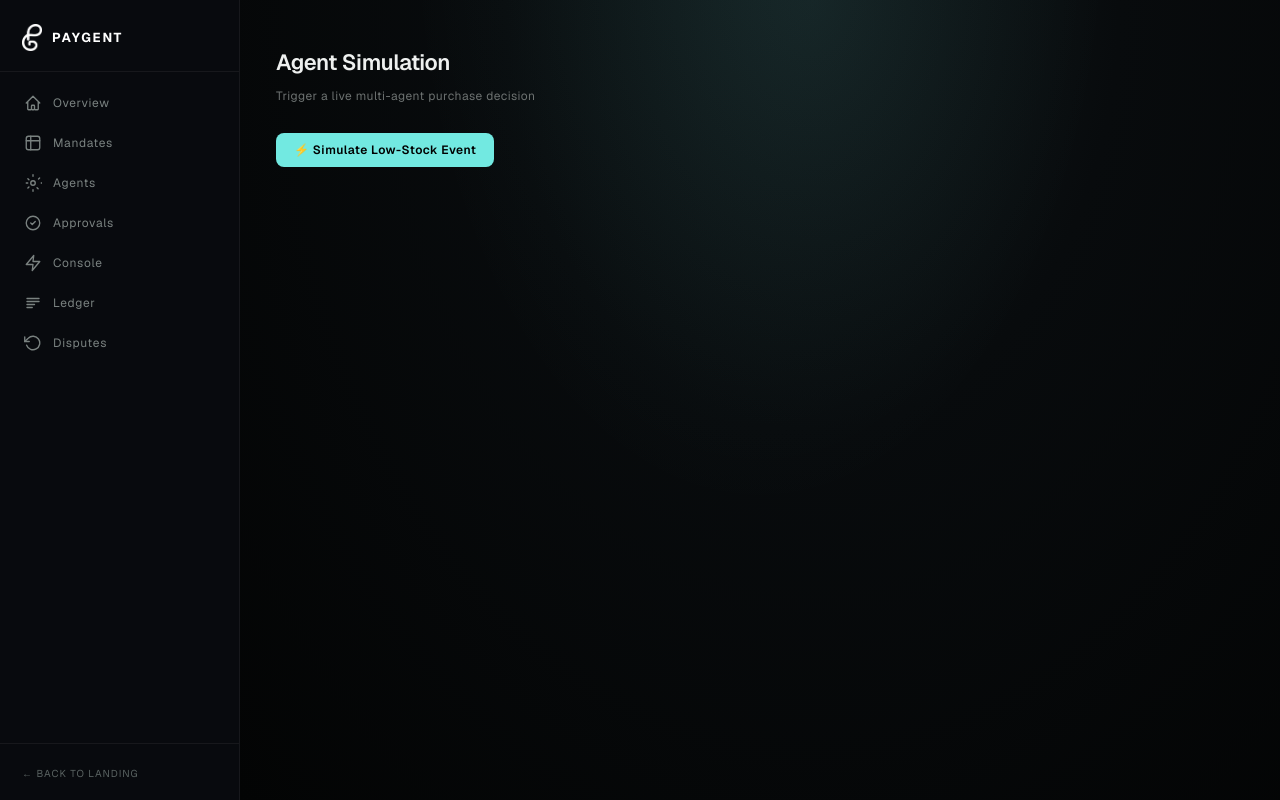
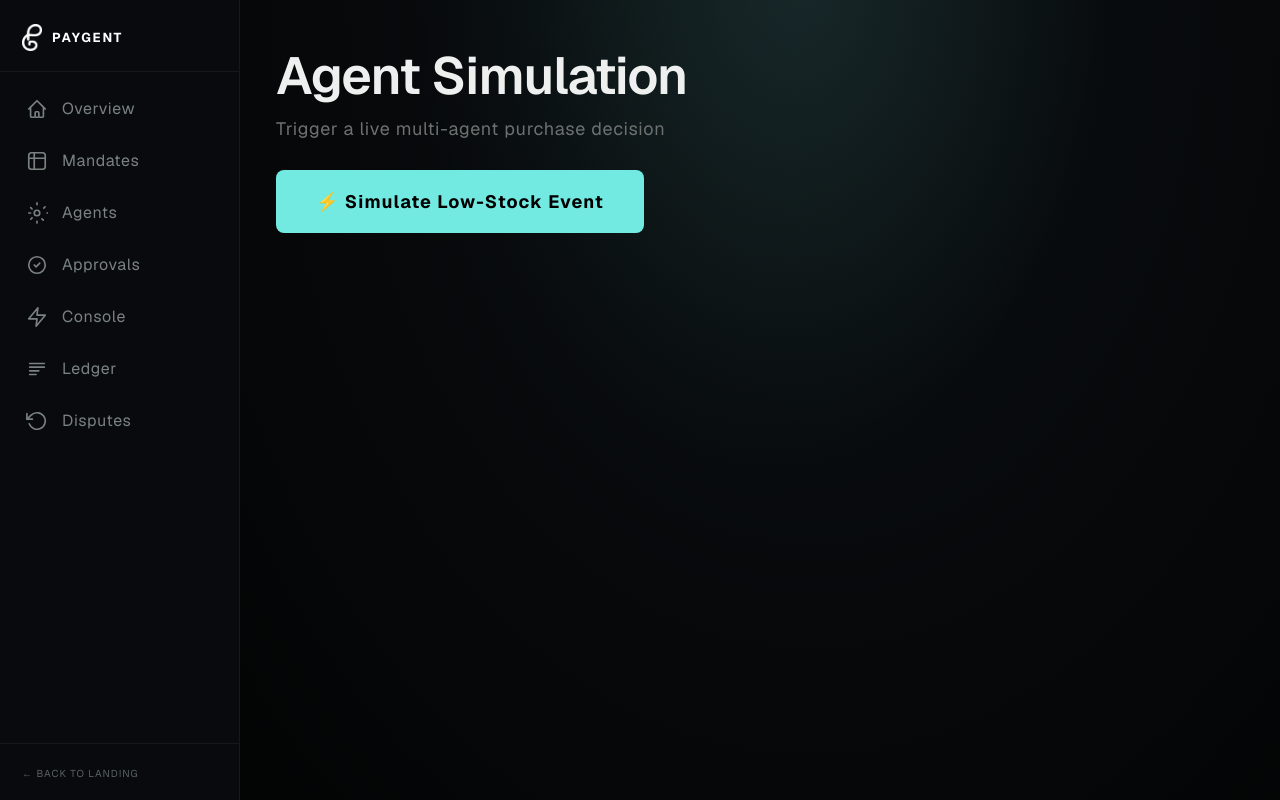
Before and after one commit to Rishabh-updh/PAYGENT, a Next.js app: page /dashboard/agent-sim in a window 1280 px wide. Built offline with nearby package versions, Linux system fonts and the light colour scheme; no server answers.

Commit message:
feat: enhance agent-sim UI presentation readability, randomize scenarios and add merchants

```diff
--- a/src/app/dashboard/agent-sim/page.tsx
+++ b/src/app/dashboard/agent-sim/page.tsx
@@ -1,9 +1,6 @@
 "use client";
 
 import { useState } from "react";
-
-// Drop this file at: src/app/dashboard/agent-sim/page.tsx in your PAYGENT project
-// It will then appear at /dashboard/agent-sim
 
 type DecideResult = {
   decision?: {
@@ -18,23 +15,41 @@ type DecideResult = {
   error?: string;
 };
 
+const LOW_STOCK_SCENARIOS = [
+  { scenario: "Toothpaste stock is at 0 units. Restock threshold is 5 units.", max_amount: 2000 },
+  { scenario: "Office Coffee beans are empty. Current stock: 0 packs, restock threshold: 3 packs.", max_amount: 1800 },
+  { scenario: "Printer Ink cartridge is at 0%. No replacement in inventory, restock threshold: 1 unit.", max_amount: 3500 },
+  { scenario: "A4 Paper bundles are out of stock. Current stock: 0 reams, restock threshold: 5 reams.", max_amount: 2200 },
+  { scenario: "Handwash dispensers are empty across all restrooms. Current stock: 0 bottles, restock threshold: 4 bottles.", max_amount: 1200 },
+];
+
+function pickRandomScenario() {
+  const base = LOW_STOCK_SCENARIOS[Math.floor(Math.random() * LOW_STOCK_SCENARIOS.length)];
+  // Randomize max_amount by ±20%
+  const jitter = 0.8 + Math.random() * 0.4;
+  return { ...base, max_amount: Math.round(base.max_amount * jitter) };
+}
+
 export default function AgentSimPage() {
   const [loading, setLoading] = useState(false);
   const [result, setResult] = useState<DecideResult | null>(null);
+  const [activeScenario, setActiveScenario] = useState<string | null>(null);
 
   const runAgent = async () => {
     setLoading(true);
     setResult(null);
+    const picked = pickRandomScenario();
+    setActiveScenario(picked.scenario);
     try {
       const res = await fetch("/api/agents/decide", {
         method: "POST",
         headers: { "Content-Type": "application/json" },
         body: JSON.stringify({
           agent_name: "ShopBot",
-          scenario: "Toothpaste stock is at 0 units, restock threshold is 5 units.",
-          mandate_id: "mnd_shopbot", // must match a real mandate id already in your store
-          merchants: ["blinkit.com", "zeptonow.com"],
-          max_amount: 2000,
+          scenario: picked.scenario,
+          mandate_id: "mnd_shopbot",
+          merchants: ["blinkit.com", "zeptonow.com", "amazon.in", "instamart.com"],
+          max_amount: picked.max_amount,
         }),
       });
       const json = (await res.json()) as DecideResult;
@@ -49,35 +64,47 @@ export default function AgentSimPage() {
     <>
       <div className="pg-page-header">
         <div>
-          <h1 className="pg-page-title">Agent Simulation</h1>
-          <div className="pg-page-subtitle">Trigger a live multi-agent purchase decision</div>
+          <h1 className="pg-page-title" style={{ fontSize: "clamp(36px, 5vw, 52px)" }}>Agent Simulation</h1>
+          <div className="pg-page-subtitle" style={{ fontSize: 18, marginTop: 6 }}>Trigger a live multi-agent purchase decision</div>
         </div>
       </div>
 
-      <button className="pg-btn pg-btn-primary" onClick={runAgent} disabled={loading}>
+      <button
+        className="pg-btn pg-btn-primary"
+        onClick={runAgent}
+        disabled={loading}
+        style={{ padding: "18px 40px", fontSize: 18, fontWeight: 700, letterSpacing: ".06em" }}
+      >
         {loading ? "Agents are reasoning…" : "⚡ Simulate Low-Stock Event"}
       </button>
 
-      {result?.error && <div className="pg-error" style={{ marginTop: 16 }}>{result.error}</div>}
+      {activeScenario && (
+        <div style={{ marginTop: 20, fontSize: 18, lineHeight: 1.6, fontFamily: "var(--font-geist-mono, monospace)" }}>
+          <span style={{ fontWeight: 700, color: "var(--cyan, #72e9e1)" }}>SCENARIO: </span>
+          <span style={{ color: "#e0e5e4" }}>{activeScenario}</span>
+        </div>
+      )}
+
+      {result?.error && <div className="pg-error" style={{ marginTop: 16, fontSize: 16 }}>{result.error}</div>}
 
       {result?.decision && (
-        <div className="pg-card" style={{ marginTop: 24, cursor: "default" }}>
+        <div className="pg-card" style={{ marginTop: 28, padding: 36, cursor: "default" }}>
           <div className="pg-card-header">
-            <div className="pg-card-title">Agent Reasoning</div>
+            <div className="pg-card-title" style={{ fontSize: 24, fontWeight: 600, color: "var(--cyan, #72e9e1)" }}>Agent Reasoning</div>
           </div>
-          <div className="pg-card-body" style={{ lineHeight: 1.8 }}>{result.decision.reasoning}</div>
-          <div className="pg-field">
-            <span className="pg-field-label">Decision</span>
-            <span className="pg-field-value">
+          <div className="pg-card-body" style={{ lineHeight: 1.9, fontSize: 17, color: "#c3d5d2", marginTop: 12 }}>{result.decision.reasoning}</div>
+          <div className="pg-field" style={{ marginTop: 20 }}>
+            <span className="pg-field-label" style={{ fontSize: 20, fontWeight: 600, color: "#e0e5e4" }}>Decision</span>
+            <span className="pg-field-value" style={{ fontSize: 17, lineHeight: 1.7 }}>
               {result.decision.should_purchase
                 ? `Buy ${result.decision.item} from ${result.decision.merchant} for ₹${((result.decision.price ?? 0) / 100).toFixed(2)}`
                 : "No purchase needed"}
             </span>
           </div>
           {result.executed && (
-            <div className="pg-field">
-              <span className="pg-field-label">Payment Result</span>
-              <span className="pg-field-value" style={{ fontFamily: "monospace", fontSize: 11 }}>
+            <div className="pg-field" style={{ marginTop: 16 }}>
+              <span className="pg-field-label" style={{ fontSize: 20, fontWeight: 600, color: "#e0e5e4" }}>Payment Result</span>
+              <span className="pg-field-value" style={{ fontFamily: "monospace", fontSize: 15, lineHeight: 1.7 }}>
                 {JSON.stringify(result.payment)}
               </span>
             </div>
--- a/src/app/dashboard/dashboard.css
+++ b/src/app/dashboard/dashboard.css
@@ -42,12 +42,12 @@
 .pg-nav-link {
   display: flex;
   align-items: center;
-  gap: 11px;
-  padding: 10px 14px;
+  gap: 14px;
+  padding: 13px 16px;
   border-radius: 8px;
   color: #7a8280;
-  font-size: 12px;
-  letter-spacing: .06em;
+  font-size: 16px;
+  letter-spacing: .04em;
   text-decoration: none;
   transition: background .15s, color .15s;
   cursor: pointer;
@@ -55,7 +55,7 @@
 .pg-nav-link:hover { background: rgba(255,255,255,.04); color: #c8cdcb; }
 .pg-nav-link.active { background: rgba(114,233,225,.08); color: var(--cyan, #72e9e1); }
 .pg-nav-link.active svg { color: var(--cyan, #72e9e1); }
-.pg-nav-link svg { width: 18px; height: 18px; flex-shrink: 0; }
+.pg-nav-link svg { width: 22px; height: 22px; flex-shrink: 0; }
 .pg-nav-badge {
   margin-left: auto;
   background: rgba(231,184,117,.15);
```
